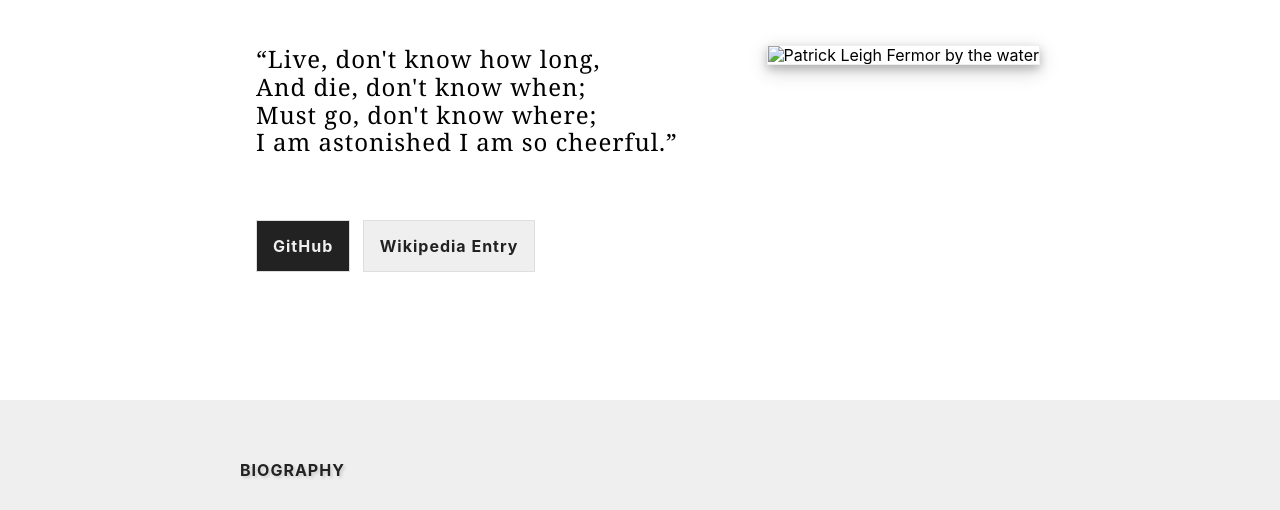
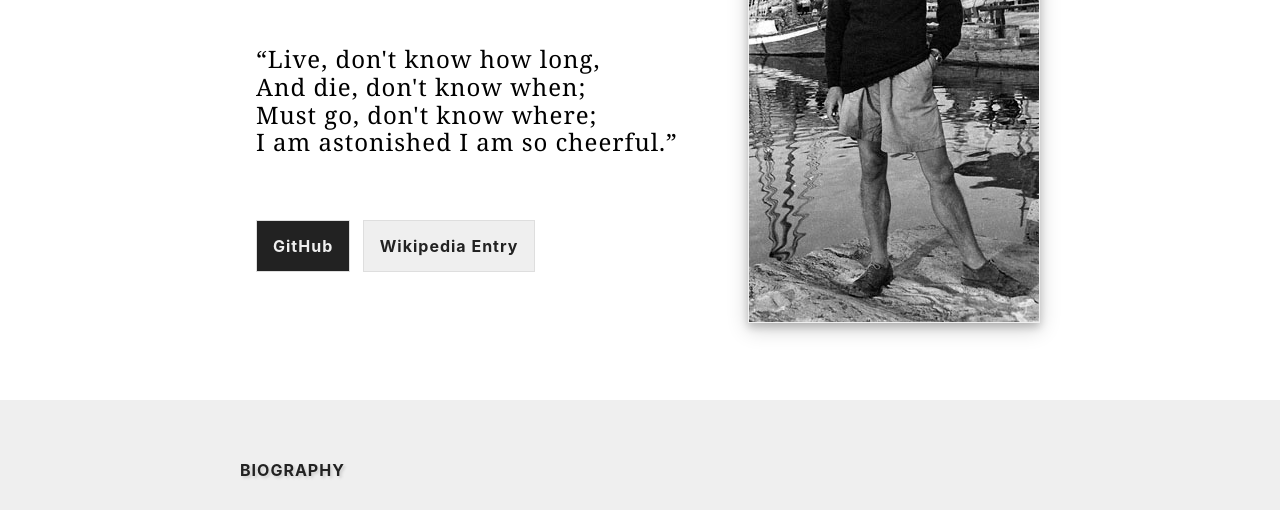
Before and after one commit to nmtmason/build-a-tribute-page, a website: page index.html in a window 1280 px wide. Shown: the part 290-800 px from the top of the page. Drawn offline with Linux system fonts and the light colour scheme; the site is published under a folder, as on GitHub Pages, so addresses that start at the root find nothing.

Commit message:
Change absolute image path to relative

```diff
--- a/index.html
+++ b/index.html
@@ -36,7 +36,7 @@
         </a>
       </nav>
     </div>
-    <img class="introduction__picture" src="/images/patrick-leigh-fermor-portrait.png" alt="Patrick Leigh Fermor by the water">
+    <img class="introduction__picture" src="images/patrick-leigh-fermor-portrait.png" alt="Patrick Leigh Fermor by the water">
   </section>
 
   <section class="biography">
```
